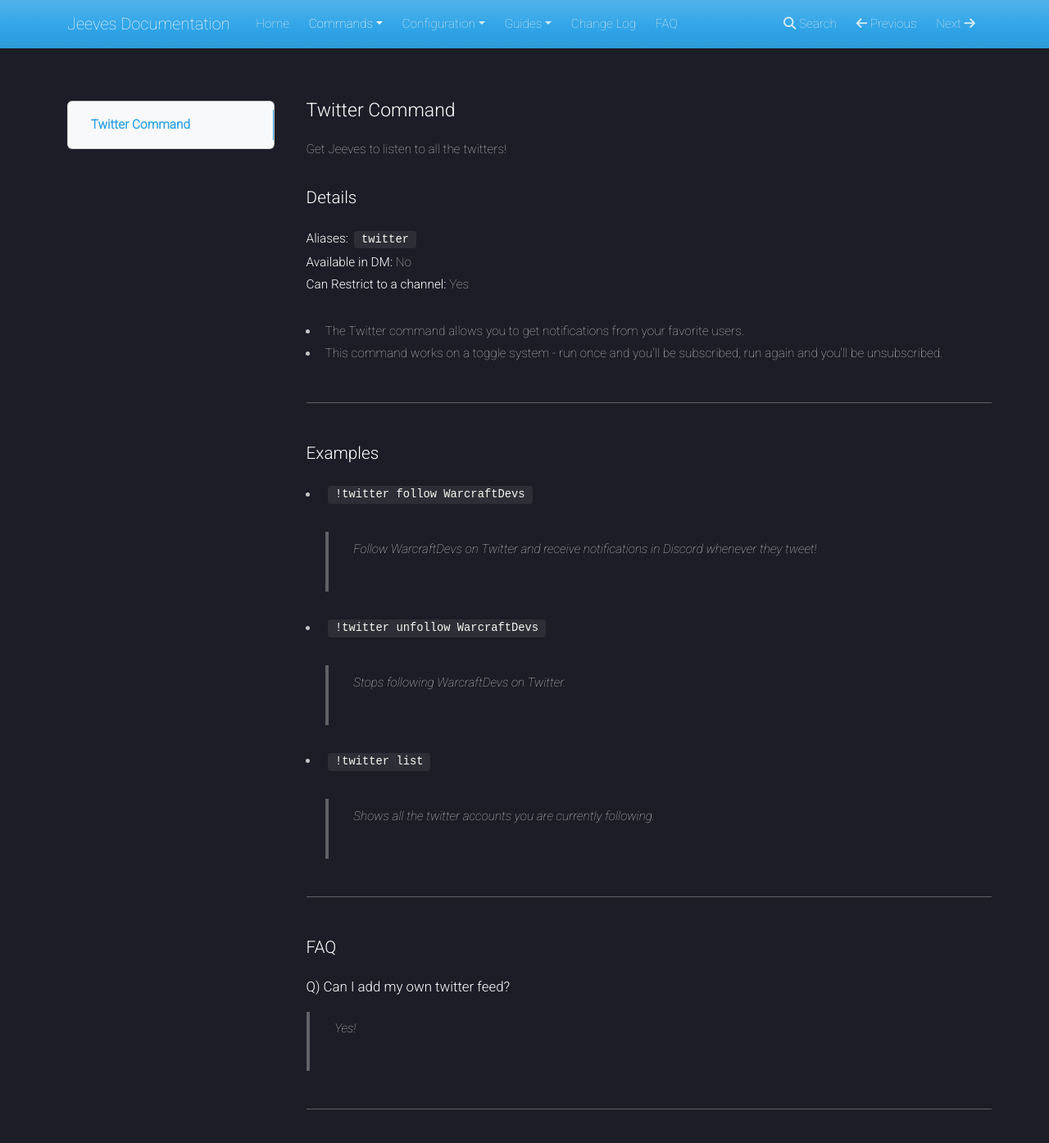
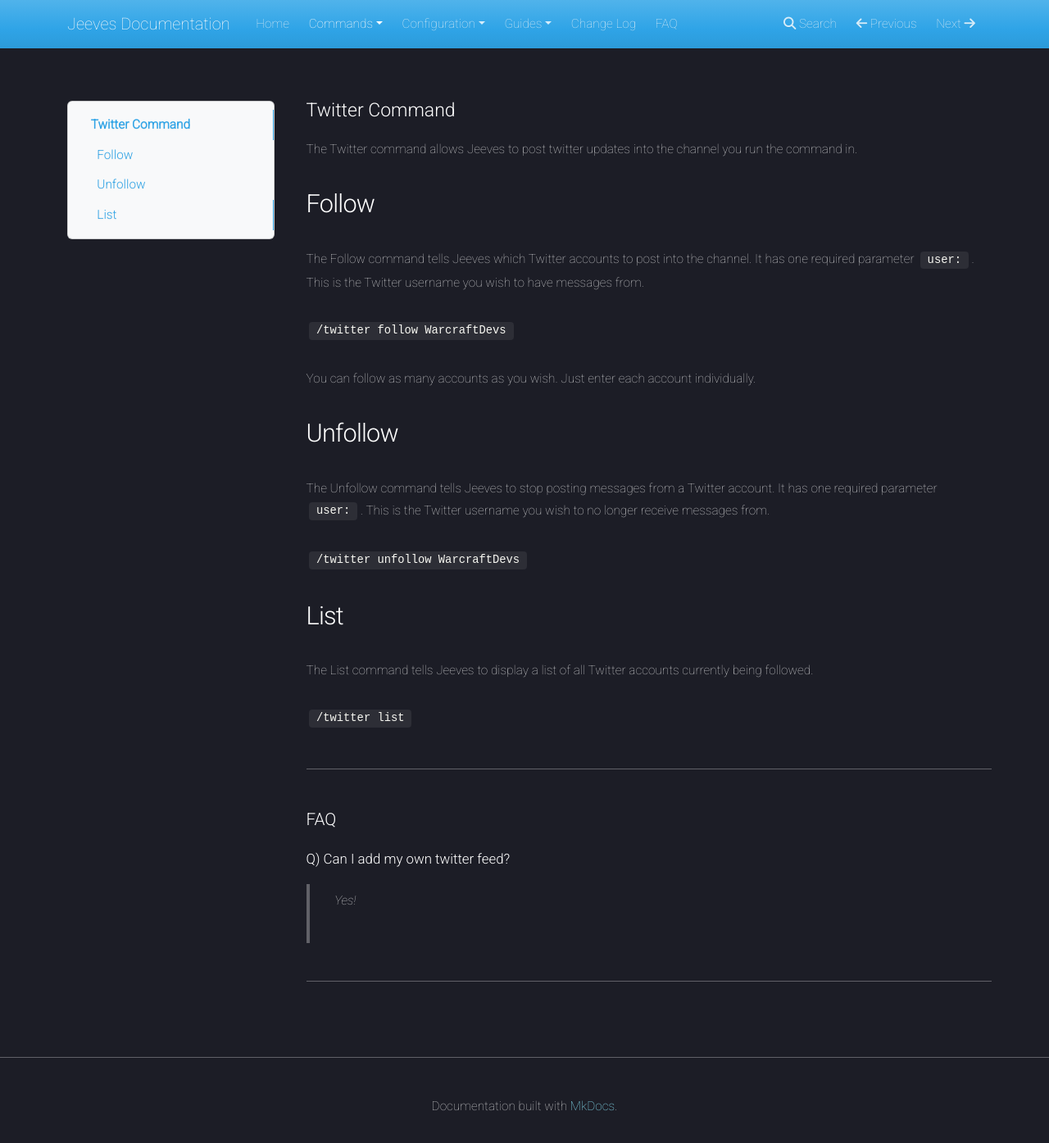
Before and after one commit to TeamJeeves/Jeeves-Bot-Documentation, an MkDocs documentation site: the page built from docs/commands/feeds/twitter.md, in a window 1280 px wide and 1400 px high. Shown: the top 1395 px of the window at 82% size. Built offline with MkDocs 1.6.1, drawn with Linux system fonts in a browser that asks for light colours; nearby versions of some CDN libraries.

Commit message:
Twitter updates

```diff
--- a/docs/commands/feeds/twitter.md
+++ b/docs/commands/feeds/twitter.md
@@ -1,25 +1,26 @@
 # Twitter Command
-Get Jeeves to listen to all the twitters!
 
-### Details
+The Twitter command allows Jeeves to post twitter updates into the channel you run the command in.
 
-**Aliases:** `twitter`
-**Available in DM:** No
-**Can Restrict to a channel:** Yes
+## Follow
 
-* The Twitter command allows you to get notifications from your favorite users.
-* This command works on a toggle system - run once and you'll be subscribed, run again and you'll be unsubscribed.
-***
-### Examples
+The Follow command tells Jeeves which Twitter accounts to post into the channel. It has one required parameter `user:`. This is the Twitter username you wish to have messages from.
 
-* `!twitter follow WarcraftDevs`
-> Follow WarcraftDevs on Twitter and receive notifications in Discord whenever they tweet!
+`/twitter follow WarcraftDevs`
 
-* `!twitter unfollow WarcraftDevs`
-> Stops following WarcraftDevs on Twitter.
+You can follow as many accounts as you wish. Just enter each account individually.
 
-* `!twitter list`
-> Shows all the twitter accounts you are currently following.
+## Unfollow
+
+The Unfollow command tells Jeeves to stop posting messages from a Twitter account. It has one required parameter `user:`. This is the Twitter username you wish to no longer receive messages from.
+
+`/twitter unfollow WarcraftDevs`
+
+## List
+
+The List command tells Jeeves to display a list of all Twitter accounts currently being followed.
+
+`/twitter list`
 ***
 ### FAQ
 #### Q) Can I add my own twitter feed?
```
